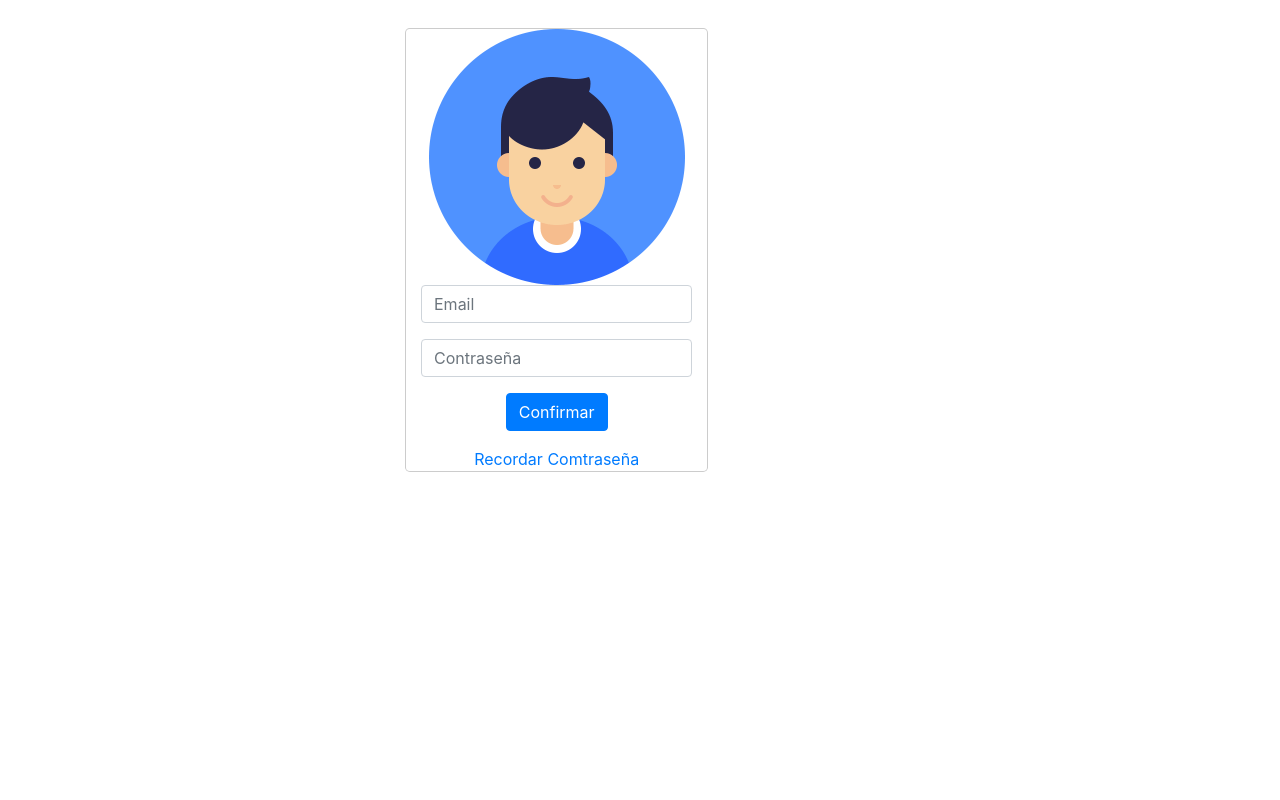
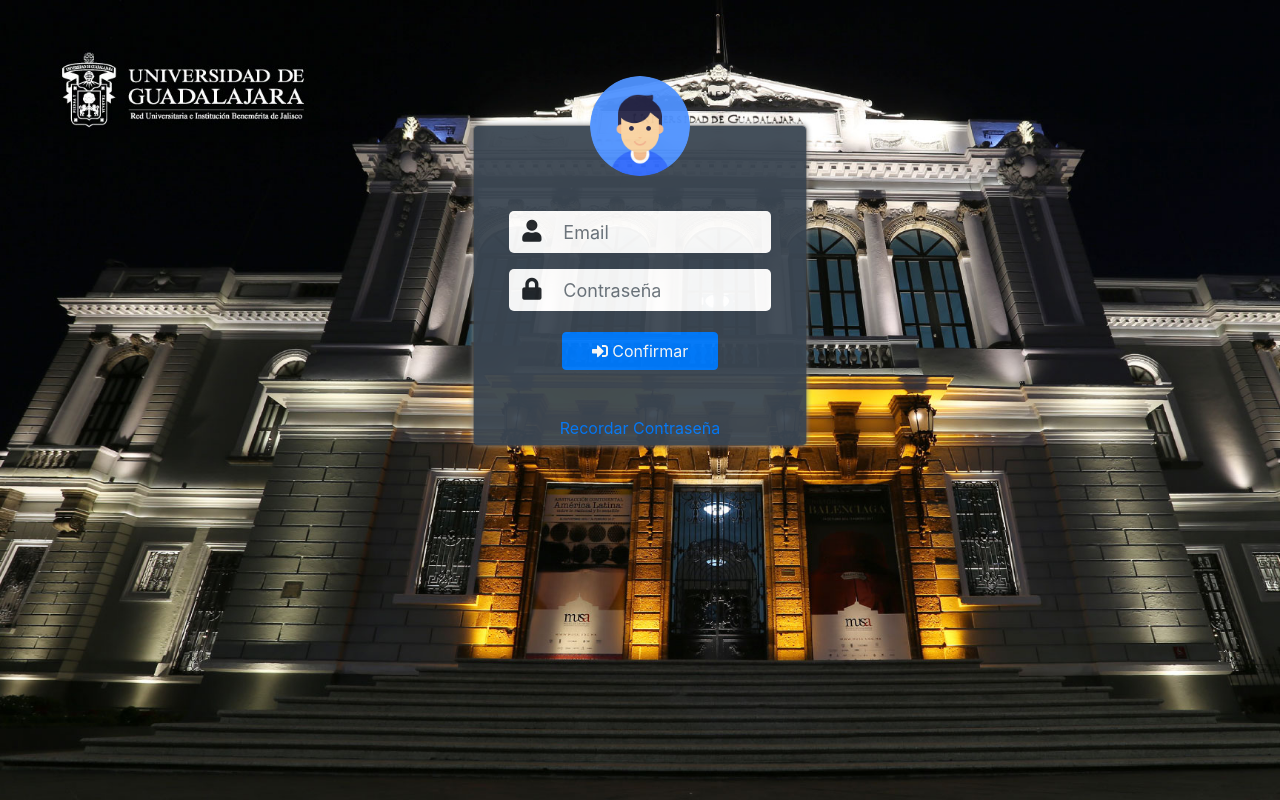
Before and after one commit to HealingCode/ProyectoRevista, a PHP site: page /php/forms/iniciar_sesion.php in a window 1280 px wide. Run offline with PHP 8.4, Linux system fonts and the light colour scheme; some libraries are stand-ins or nearby versions.

Commit message:
login y bonotones de retorno

```diff
--- a/php/auth/auth_uploadPdf.php
+++ b/php/auth/auth_uploadPdf.php
@@ -35,12 +35,18 @@ echo '<br>';
 
        if ($didUpload) {
          echo "The file " . basename($fileName) . " has been uploaded";
+         echo "<form action='../../index.php'>
+         <input type='submit' class='btn btn-success btn-sm active border border-white' value='Regresar'>
+         </form>";
        } else {
          echo "An error occurred. Please contact the administrator.";
        }
      } else {
        foreach ($errors as $error) {
          echo $error . "These are the errors" . "\n";
+         echo "<form action='../forms/subir_pdf.php'>
+         <input type='submit' class='btn btn-success btn-sm active border border-white' value='Regresar'>
+         </form>";
        }
      }
 
--- a/php/forms/iniciar_sesion.php
+++ b/php/forms/iniciar_sesion.php
@@ -6,14 +6,14 @@
 
 <!--FRAMEWORK BOOTSTRAP para el estilo de la pagina-->
 <link rel="stylesheet" href="https://maxcdn.bootstrapcdn.com/bootstrap/4.0.0/css/bootstrap.min.css">
-<scriptsrc="https://maxcdn.bootstrapcdn.com/bootstrap/4.0.0/js/bootstrap.min.js"></script>
+<script src="https://maxcdn.bootstrapcdn.com/bootstrap/4.0.0/js/bootstrap.min.js"></script>
 
 <!-- Los iconos tipo Solid de Fontawesome-->
-<linkrel="stylesheet"href="https://use.fontawesome.com/releases/v5.0.8/css/solid.css">
-<scriptsrc="https://use.fontawesome.com/releases/v5.0.7/js/all.js"></script>
+<link rel="stylesheet" href="https://use.fontawesome.com/releases/v5.0.8/css/solid.css">
+<script src="https://use.fontawesome.com/releases/v5.0.7/js/all.js"></script>
 
 <!-- Nuestro css-->
-<linkrel="stylesheet"type="text/css"href="vistas/styles/my.css">
+<link rel="stylesheet" type="text/css" href="../../vistas/styles/my.css">
 </head>
 <meta name = "viewport" content="user-scalable=0, width=device-width, initial-scale=1" >
 <body>
@@ -23,15 +23,8 @@
       <div class="modal-content">
         <div class="col-12 user-img">
           <img src='../../user.png'/>
-        <!--  <form method='POST' action="\php\auth\auth_inicioSesion.php">
-            <h1> Inicia Sesion! YA! </h1>
-            <p> Email </p>
-            <input type = "email" name = "email" required>
-            <p>Contraseña</p>
-            <input type = "password" name ="pass" required>
-            <input type = "submit" name = "envioIniSesion" value="Confirmar">
-          </form>-->
-      </div>
+
+        </div>
         <form method='POST' action="\php\auth\auth_inicioSesion.php" class="col-12 ">
           <div class="form-group" id="user-group">
             <input type="text" name = "email" class="form-control" placeholder="Email" required>
@@ -39,10 +32,10 @@
           <div class="form-group" id="contrasena-group">
             <input type="password" name ="pass" class="form-control" placeholder="Contraseña" required>
           </div>
-          <button type="submit" name = "envioIniSesion" class="btn btn-primary"><i class="fas fas-sing-in-alt"></i>  Confirmar </button>
+          <button type="submit" name = "envioIniSesion" class="btn btn-primary"><i class="fas fa-sign-in-alt"></i>  Confirmar </button>
         </form>
         <div class="col-12 forgot">
-          <a href="#">Recordar Comtraseña</a>
+          <a href="#">Recordar Contraseña</a>
         </div>
 
 
@@ -52,4 +45,4 @@
 
   </body>
 
-<html>
+</html>
--- a/vistas/styles/my.css
+++ b/vistas/styles/my.css
@@ -1,12 +1,19 @@
 body{
-  background: url(udg-fondos.jpg) no-repeat center center fixed;
+  background:  url(udg-fondos.jpg);
   background-size: cover;
 }
 
-main-section{
+.main-section{
   margin: 0 auto;
-  margin-top: 25%
+  margin-top:25%;
   padding: 0;
+}
+
+.modal-content{
+  background-color: #3b4652;
+  opacity:.95;
+  padding: 0 20px;
+  box-shadow: 0px 0px 5px #848484;
 }
 .user-img{
   margin-top: -50px;
@@ -16,4 +23,37 @@ main-section{
 .user-img img{
   width: 100px;
   height: 100px;
+  box-=shadow: 0px 0px 3px #848484;
+  border-radius: 50%;
 }
+
+.form-group input{
+  height: 42px;
+  font-size: 18px;
+  border: 0;
+  padding-left: 54px;
+  border-radius: 5px;
+}
+.form-group::before{
+  font-family: "Font awesome\ 5 Free";
+  position: absolute;
+  left: 28px;
+  font-size: 22px;
+  padding-top: 4px;
+
+}
+.form-group#user-group::before{
+  content: "\f007";
+}
+.form-group#contrasena-group::before{
+  content: "\f023";
+}
+
+button{
+  width: 60%;
+  margin: 5px 0 25px;
+}
+
+.forgot{
+  padding: 5px 0;
+}
```
Also changed, not shown: php/forms/subir_pdf.php (+9 -3 lines), 1 other file.
